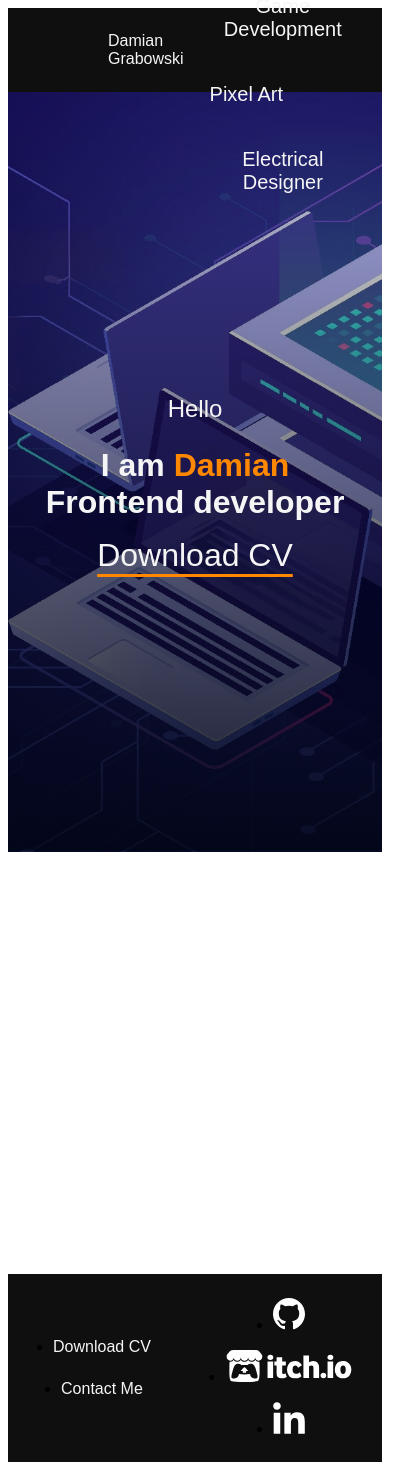
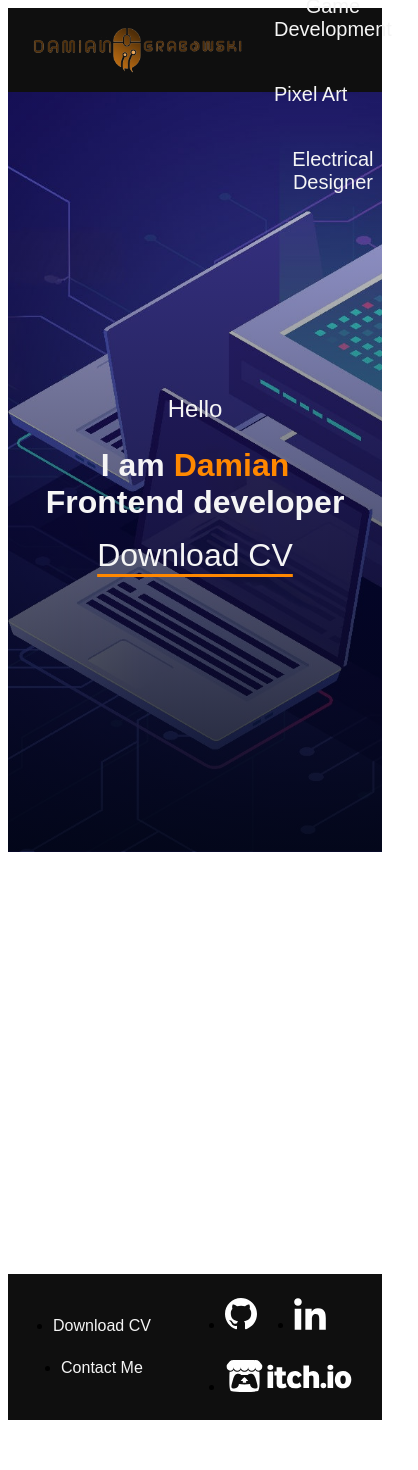
Before and after one commit to DAMIANG97/portfolio_d, a Next.js app: page / in a window 390 px wide. Shown: the whole page, 418 px wide, since content can reach past the window. After the commit the page ends 1428 px from the top, so only its background shows below. Built offline with nearby package versions, Linux system fonts and the light colour scheme.

Commit message:
Add logo, styles for mobile

```diff
--- a/components/Atoms/Logo/Logo.module.scss
+++ b/components/Atoms/Logo/Logo.module.scss
@@ -1,7 +1,29 @@
 @use "sass-mq/_mq";
 
 .logo {
-  color: var(--color-text);
   margin-left: 100px;
-  text-decoration: none;
+  display: inline-block; // Dla kontroli wymiarów
+  font-family: "Poppins", sans-serif; // Nowoczesny, czytelny font
+  font-size: 2rem; // Rozmiar czcionki
+  font-weight: 700; // Wyróżnienie poprzez pogrubienie
+  text-transform: uppercase; // Duże litery dla efektu
+  color: var(--color-text); // Neutralny, elegancki kolor
+  text-decoration: none; // Usunięcie domyślnej dekoracji
+  letter-spacing: 0.1em; // Subtelne odstępy między literami
+  transition: color 0.3s ease, transform 0.3s ease; // Płynna animacja przy interakcji
+
+  &:hover {
+    color: #0077ff; // Kolor podczas najechania
+    transform: scale(1.05); // Subtelne powiększenie
+  }
+
+  &:active {
+    transform: scale(0.95); // Efekt kliknięcia
+  }
+
+  // Dostosowanie dla urządzeń mobilnych
+  @media (max-width: 600px) {
+    font-size: 1.5rem; // Mniejszy rozmiar na małych ekranach
+    letter-spacing: 0.05em; // Zmniejszenie odstępów między literami
+  }
 }
--- a/components/Molecules/LogoSection/LogoSection.module.scss
+++ b/components/Molecules/LogoSection/LogoSection.module.scss
@@ -2,18 +2,26 @@
 
 .logo-list {
   padding: 0rem;
-  display: flex;
-  flex-direction: column;
-  align-items: center;
+  display: grid;
+  grid-template-columns: repeat(2, auto);
+  gap: 10px;
+
   @include mq.mq($from: 600px) {
+    display: flex;
     flex-direction: row;
+    align-items: center;
     margin-right: 2rem;
   }
+
   &__li {
     margin: 8px 0px;
 
     @include mq.mq($from: 600px) {
       margin: 0 1rem;
     }
+
+    &:nth-child(3) {
+      grid-column: 1 / -1;
+    }
   }
 }
--- a/components/Organisms/Header/index.tsx
+++ b/components/Organisms/Header/index.tsx
@@ -1,12 +1,13 @@
 import React from "react";
 import styles from "./Header.module.scss";
-import Logo from "@/components/Atoms/Logo";
+
 import Navigation from "@/components/Molecules/Navigation";
+import LogoLink from "@/components/Atoms/LogoLink";
 
 const Header: React.FC = () => {
   return (
     <header className={styles.header}>
-      <Logo></Logo>
+      <LogoLink href="#" alt="LOGO" ariaLabel="A man sitting at a computer and programming. And title - Damian Grabowski" src="/logo/logo.png" height={80} width={240}></LogoLink>
       <Navigation></Navigation>
     </header>
   );
--- a/data/links.ts
+++ b/data/links.ts
@@ -18,6 +18,15 @@ export const logoLinks = [
     description: "Link for github page",
     title: "Check my github",
   },
+
+  {
+    href: "https://linkedin.com/in/damiang97/",
+    src: "/logo/linkedIn_whiteV.svg",
+    alt: "LinkedIn",
+    description: "Link for linkedin profile",
+    title: "Check my linkedin",
+  },
+
   {
     href: "https://damiang97.itch.io/",
     src: "/logo/itchio.svg",
@@ -27,11 +36,4 @@ export const logoLinks = [
     description: "Link for itchio page",
     title: "Check my itchio",
   },
-  {
-    href: "https://linkedin.com/in/damiang97/",
-    src: "/logo/linkedIn_whiteV.svg",
-    alt: "LinkedIn",
-    description: "Link for linkedin profile",
-    title: "Check my linkedin",
-  },
 ];
```
Also changed, not shown: public/logo/logo.png (added).
